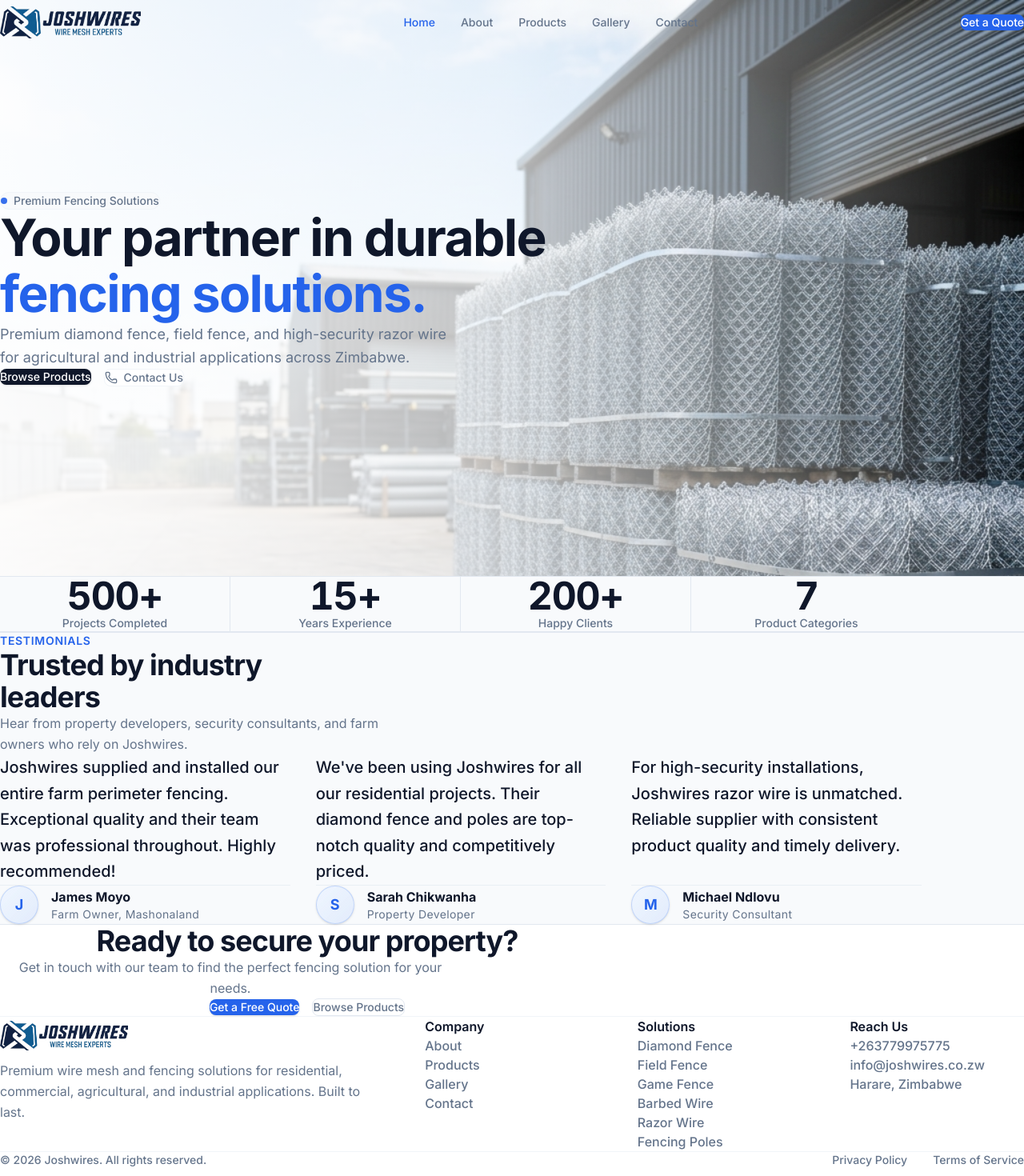
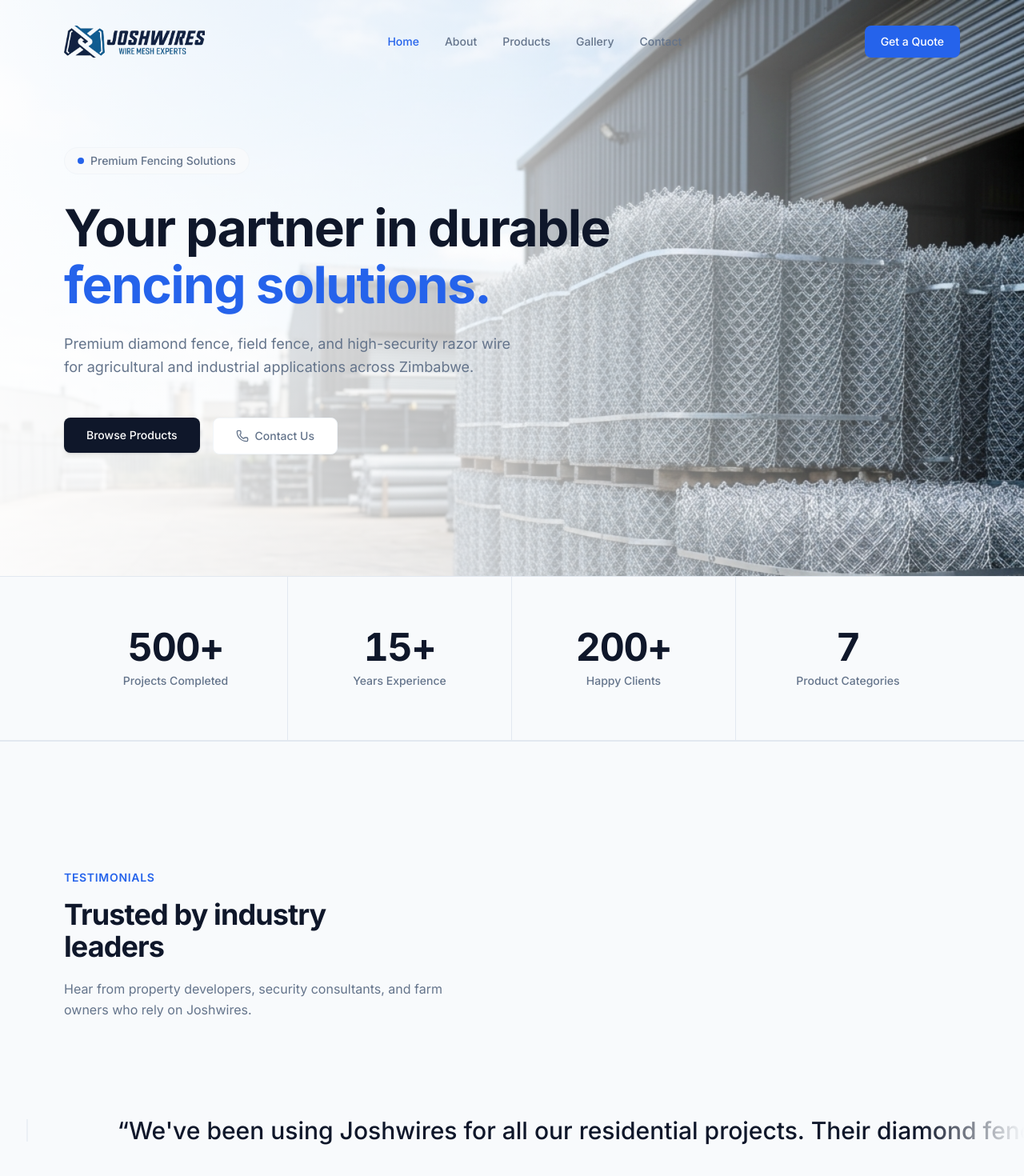
Before and after one commit to tinoe0404/job-wires, a Next.js app: page / in a window 1280 px wide. Shown: the top 1470 px of the page at 80% size. Built offline with nearby package versions, Linux system fonts and the light colour scheme.

Commit message:
feat: implement infinite marquee for testimonials and update site-wide container widths

```diff
--- a/app/globals.css
+++ b/app/globals.css
@@ -25,6 +25,12 @@
   --color-border: #f1f5f9; /* Slate 100 Faint Border */
 
   --font-sans: "Inter", system-ui, -apple-system, sans-serif;
+  --animate-marquee: marquee 35s linear infinite;
+}
+
+@keyframes marquee {
+  0% { transform: translateX(0%); }
+  100% { transform: translateX(-50%); }
 }
 
 :root {
@@ -51,11 +57,7 @@
   --color-border: #f1f5f9;
 }
 
-* {
-  margin: 0;
-  padding: 0;
-  box-sizing: border-box;
-}
+
 
 html {
   scroll-behavior: smooth;
--- a/app/page.tsx
+++ b/app/page.tsx
@@ -4,7 +4,6 @@
 import Image from "next/image";
 import { ArrowRight, Phone, Package, ImageIcon, Users } from "lucide-react";
 import { stats, testimonials } from "@/lib/data";
-import TestimonialCard from "@/components/TestimonialCard";
 import CTABanner from "@/components/CTABanner";
 import FadeIn from "@/components/ui/FadeIn";
 
@@ -24,7 +23,7 @@
         {/* Gradient overlay to ensure text readability on the left */}
         <div className="absolute inset-0 bg-gradient-to-r from-white/95 via-white/70 to-transparent -z-10" />
 
-        <div className="max-w-7xl w-full mx-auto px-6 relative z-10 text-left flex flex-col items-start">
+        <div className="max-w-[90rem] w-full mx-auto px-6 sm:px-10 md:px-16 lg:px-20 relative z-10 text-left flex flex-col items-start">
           <FadeIn delay={0.1}>
             <div className="inline-flex items-center gap-2 px-4 py-1.5 rounded-full bg-[var(--color-surface-muted)] border border-[var(--color-border)] mb-8">
               <div className="w-2 h-2 rounded-full bg-[var(--color-accent)] animate-pulse" />
@@ -66,7 +65,7 @@
 
       {/* ═══════════════════════ STATS STRIP ═══════════════════════ */}
       <section className="border-y border-slate-200 bg-[var(--color-surface-muted)]">
-        <div className="max-w-6xl mx-auto px-6">
+        <div className="max-w-[90rem] mx-auto px-6 sm:px-10 md:px-16 lg:px-20">
           <div className="grid grid-cols-2 lg:grid-cols-4">
             {stats.map((stat, index) => (
               <FadeIn
@@ -90,7 +89,7 @@
 
       {/* ═══════════════════════ TESTIMONIALS ═══════════════════════ */}
       <section className="py-32 lg:py-40 bg-[var(--color-surface-muted)] border-y border-slate-200">
-        <div className="max-w-6xl mx-auto px-6">
+        <div className="max-w-[90rem] mx-auto px-6 sm:px-10 md:px-16 lg:px-20">
           <FadeIn className="mb-20">
             <p className="text-sm font-semibold text-[var(--color-accent)] tracking-wider uppercase mb-4">Testimonials</p>
             <h2 className="text-3xl md:text-4xl font-sans font-bold text-[var(--color-primary)] tracking-tight mb-5 max-w-md">
@@ -101,9 +100,20 @@
             </p>
           </FadeIn>
 
-          <div className="grid grid-cols-1 md:grid-cols-3 gap-8">
-            {testimonials.map((testimonial, index) => (
-              <TestimonialCard key={testimonial.id} testimonial={testimonial} index={index} />
+        </div>
+
+        {/* Infinite Marquee */}
+        <div className="relative w-full flex overflow-hidden py-10 group mt-10 [mask-image:linear-gradient(to_right,transparent,black_5%,black_95%,transparent)] md:[mask-image:linear-gradient(to_right,transparent,black_10%,black_90%,transparent)]">
+          <div className="flex whitespace-nowrap items-center w-max animate-marquee hover:[animation-play-state:paused]">
+            {[...testimonials, ...testimonials, ...testimonials, ...testimonials].map((testimonial, idx) => (
+              <div key={`${testimonial.id}-${idx}`} className="flex items-center mx-6 md:mx-12 group/item cursor-default transition-colors duration-300">
+                <span className="text-xl md:text-3xl text-[var(--color-primary)] font-medium font-sans px-4 group-hover/item:text-[var(--color-accent)] transition-colors duration-300">
+                  &ldquo;{testimonial.content}&rdquo;
+                </span>
+                <span className="text-lg md:text-xl text-[var(--color-muted)] font-serif italic pr-8 md:pr-12 border-r-2 border-slate-300">
+                  — {testimonial.name}
+                </span>
+              </div>
             ))}
           </div>
         </div>
--- a/components/Footer.tsx
+++ b/components/Footer.tsx
@@ -9,7 +9,7 @@
 
   return (
     <footer className="bg-white border-t border-[var(--color-border)] font-sans mt-auto">
-      <div className="max-w-7xl mx-auto px-4 sm:px-6 lg:px-8 pt-20 pb-12">
+      <div className="max-w-[90rem] mx-auto px-6 sm:px-10 md:px-16 lg:px-20 pt-20 pb-12">
         <div className="grid grid-cols-1 md:grid-cols-2 lg:grid-cols-5 gap-12 mb-16">
           {/* Brand */}
           <div className="lg:col-span-2 pr-0 lg:pr-12">
--- a/components/Navbar.tsx
+++ b/components/Navbar.tsx
@@ -32,7 +32,7 @@
           scrolled ? "bg-white/90 backdrop-blur-md border-b border-[var(--color-border)] py-3" : "bg-transparent py-5"
         }`}
       >
-        <div className="max-w-7xl mx-auto px-4 sm:px-6 lg:px-8">
+        <div className="max-w-[90rem] mx-auto px-6 sm:px-10 md:px-16 lg:px-20">
           <div className="flex items-center justify-between">
             {/* Logo */}
             <Link href="/" className="flex items-center gap-2 group min-h-[56px] py-2">
```
